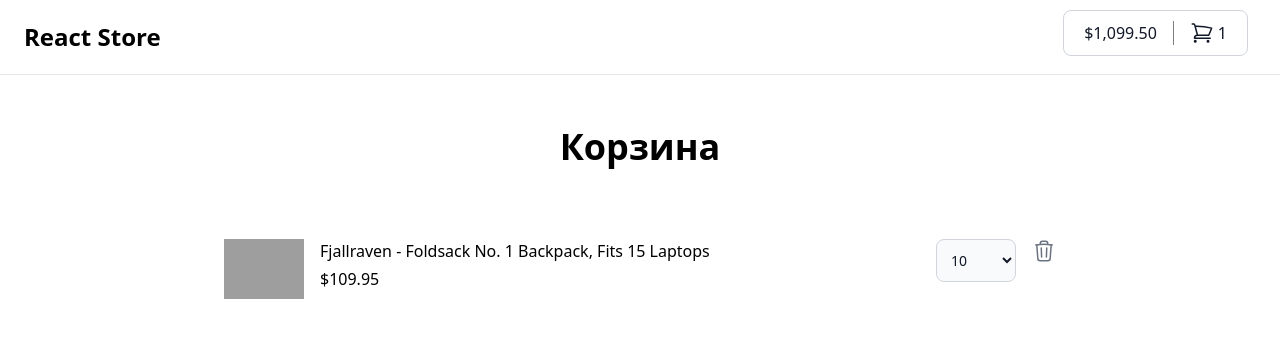
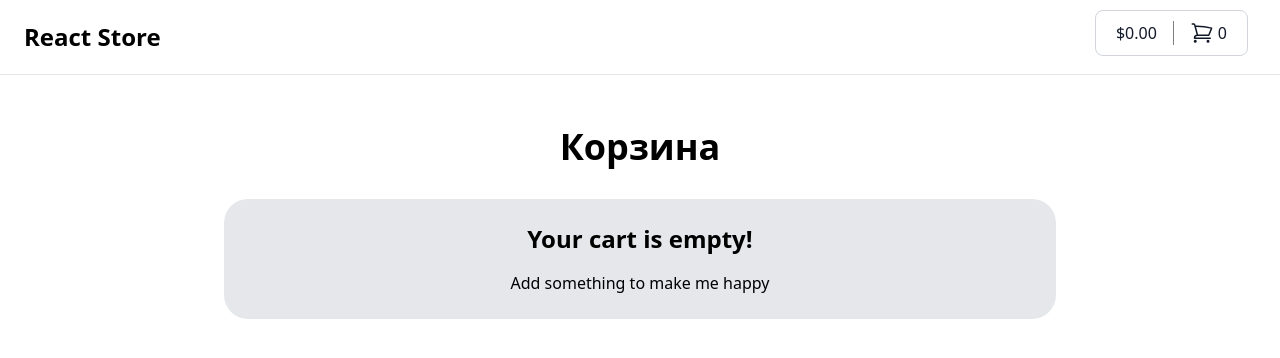
Before and after one commit to an3wers/react-store, a React (Create React App) app: page /cart in a window 1280 px wide. Shown: the top 358 px of the page. Built offline with nearby package versions, Linux system fonts and the light colour scheme; grey boxes are pictures that could not be loaded.

Commit message:
added slice Cart

```diff
--- a/src/components/Cart/ProductPreview.tsx
+++ b/src/components/Cart/ProductPreview.tsx
@@ -1,58 +1,85 @@
-import { useContext, useState } from "react"
-import { CartContext } from "../../context/CartContext"
-import { ICartItem } from "../../types/types"
-import { useFormatterPrice } from "../../utlis/helpers"
-import { Link } from 'react-router-dom'
+import { useState } from "react";
+// import { CartContext } from "../../context/CartContext";
+import { ICartItem } from "../../types/types";
+import { useFormatterPrice } from "../../utlis/helpers";
+import { Link } from "react-router-dom";
 
 interface ICartProduvtPreviewProps {
-    item: ICartItem,
-    remove: (id: number | undefined) => void,
-    setCount: (id: number, count: number) => void
+  item: ICartItem;
+  remove: (id: number) => void;
+  setCount: (id: number, count: number) => void;
 }
-const CartProductPreview: React.FC<ICartProduvtPreviewProps> = ({ item, remove, setCount }) => {
-    const [selectedValue, setSelectedValue] = useState(item.count)
+const CartProductPreview: React.FC<ICartProduvtPreviewProps> = ({
+  item,
+  remove,
+  setCount,
+}) => {
+  const [selectedValue, setSelectedValue] = useState(item.count);
 
-    const selectHandler: React.ChangeEventHandler<HTMLSelectElement> = (event) => {
-
+  const selectHandler: React.ChangeEventHandler<HTMLSelectElement> = (
+    event
+  ) => {
     setSelectedValue(() => {
-            return +event.target.value
-        })
-
-        if(item.id) {
+      return +event.target.value;
+    });
     setCount(item.id, +event.target.value)
-        }
-
-    }
+    // if (item.id) {
+    //   setCount(item.id, +event.target.value);
+    // }
+  };
 
   return (
-        <div className=" flex space-x-4 py-10">
+    <div className=" flex space-x-4 py-10 items-start justify-between">
       <div className=" w-20 h-auto shrink-0">
-                <img className="w-full h-full object-contain" src={item.image} alt={item.title} />
+        <img
+          className="w-full h-full object-contain"
+          src={item.image}
+          alt={item.title}
+        />
       </div>
-            <div className=" grow space-y-1">
+      <div className=" grow max-w-md space-y-1">
         <div>
           <Link to={`/${item.id}`}>{item.title}</Link>
         </div>
         <div>{useFormatterPrice(item.price)}</div>
       </div>
+
       <div className="w-20">
-                <select id="counts" value={selectedValue} onChange={selectHandler} className="bg-gray-50 border border-gray-300 text-gray-900 text-sm rounded-lg focus:ring-blue-500 focus:border-blue-500 block w-full p-2.5">
-                    {
-                        [... new Array(10)].map((_, index) => {
-                            return <option key={index} value={index + 1}>{index + 1}</option>
-                        })
-                    }
+        <select
+          id="counts"
+          value={selectedValue}
+          onChange={selectHandler}
+          className="bg-gray-50 border border-gray-300 text-gray-900 text-sm rounded-lg focus:ring-blue-500 focus:border-blue-500 block w-full p-2.5"
+        >
+          {[...new Array(10)].map((_, index) => {
+            return (
+              <option key={index} value={index + 1}>
+                {index + 1}
+              </option>
+            );
+          })}
         </select>
       </div>
       <div>
         <button onClick={() => remove(item.id)} type="button">
-                    <svg xmlns="http://www.w3.org/2000/svg" fill="none" viewBox="0 0 24 24" strokeWidth={1.5} stroke="#6b7280" className="w-6 h-6">
-                        <path strokeLinecap="round" strokeLinejoin="round" d="M14.74 9l-.346 9m-4.788 0L9.26 9m9.968-3.21c.342.052.682.107 1.022.166m-1.022-.165L18.16 19.673a2.25 2.25 0 01-2.244 2.077H8.084a2.25 2.25 0 01-2.244-2.077L4.772 5.79m14.456 0a48.108 48.108 0 00-3.478-.397m-12 .562c.34-.059.68-.114 1.022-.165m0 0a48.11 48.11 0 013.478-.397m7.5 0v-.916c0-1.18-.91-2.164-2.09-2.201a51.964 51.964 0 00-3.32 0c-1.18.037-2.09 1.022-2.09 2.201v.916m7.5 0a48.667 48.667 0 00-7.5 0" />
+          <svg
+            xmlns="http://www.w3.org/2000/svg"
+            fill="none"
+            viewBox="0 0 24 24"
+            strokeWidth={1.5}
+            stroke="#6b7280"
+            className="w-6 h-6"
+          >
+            <path
+              strokeLinecap="round"
+              strokeLinejoin="round"
+              d="M14.74 9l-.346 9m-4.788 0L9.26 9m9.968-3.21c.342.052.682.107 1.022.166m-1.022-.165L18.16 19.673a2.25 2.25 0 01-2.244 2.077H8.084a2.25 2.25 0 01-2.244-2.077L4.772 5.79m14.456 0a48.108 48.108 0 00-3.478-.397m-12 .562c.34-.059.68-.114 1.022-.165m0 0a48.11 48.11 0 013.478-.397m7.5 0v-.916c0-1.18-.91-2.164-2.09-2.201a51.964 51.964 0 00-3.32 0c-1.18.037-2.09 1.022-2.09 2.201v.916m7.5 0a48.667 48.667 0 00-7.5 0"
+            />
           </svg>
         </button>
       </div>
     </div>
-    )
-}
+  );
+};
 
-export default CartProductPreview
+export default CartProductPreview;
--- a/src/components/Header/Header.tsx
+++ b/src/components/Header/Header.tsx
@@ -1,10 +1,14 @@
-import { useContext } from 'react';
+// import { useContext } from 'react';
 import { Link, useNavigate } from 'react-router-dom';
-import { CartContext } from '../../context/CartContext';
+// import { CartContext } from '../../context/CartContext';
 import { useFormatterPrice } from '../../utlis/helpers';
-const Header = () => {
+import { useAppSelector } from '../../hooks/reduxHooks'
+import { selectSum } from '../../store/slices/cartSlice';
+const Header: React.FC = () => {
 
-  const { items, summ } = useContext(CartContext)
+  const summ = useAppSelector(selectSum)
+  const items = useAppSelector(state => state.cart.items)
+  // const { items, summ } = useContext(CartContext)
 
   const navigate = useNavigate()
   return (
--- a/src/components/Product/Product.tsx
+++ b/src/components/Product/Product.tsx
@@ -1,9 +1,11 @@
 // import { FC } from 'react'
-import { useContext, useMemo } from 'react';
-import { CartContext } from '../../context/CartContext';
+import { useMemo } from 'react';
+// import { CartContext } from '../../context/CartContext';
 import { IProduct } from '../../types/types';
 import { useFormatterPrice } from '../../utlis/helpers';
 import { Link } from 'react-router-dom'
+import { useAppDispatch, useAppSelector } from '../../hooks/reduxHooks'
+import { addItem } from '../../store/slices/cartSlice'
 
 interface ProductProps {
   product: IProduct;
@@ -11,11 +13,14 @@ interface ProductProps {
 
 const Product = ({ product }: ProductProps) => {
 
-  const { addItem, items } = useContext(CartContext)
+  // const { addItem, items } = useContext(CartContext)
+  const { items } = useAppSelector(state => state.cart)
+  const dispatch = useAppDispatch()
 
   const addCartHandler = () => {
     // console.log(product)
-    addItem({ id: product.id, title: product.title, price: product.price, count: 1, image: product.image })
+    // addItem({ id: product.id, title: product.title, price: product.price, count: 1, image: product.image })
+    dispatch(addItem({ id: product.id, title: product.title, price: product.price, count: 1, image: product.image }))
   }
 
   const isInCart = useMemo(() => {
--- a/src/pages/Cart.tsx
+++ b/src/pages/Cart.tsx
@@ -1,20 +1,21 @@
-import { useContext } from "react"
+// import { useContext } from "react"
 import CartEmptyState from "../components/Cart/EmptyState"
 import CartProductPreview from "../components/Cart/ProductPreview"
-import { CartContext } from "../context/CartContext"
+// import { CartContext } from "../context/CartContext"
+import { useAppSelector, useAppDispatch } from '../hooks/reduxHooks'
+import { removeItem, updateCountInItem } from '../store/slices/cartSlice'
 
 const Cart: React.FC = () => {
+    const { items } = useAppSelector(state => state.cart)
+    const dispatch = useAppDispatch()
+    // const { items, removeItem, setCount } = useContext(CartContext)
 
-    const { items, removeItem, setCount } = useContext(CartContext)
-
-    const removeHandler = (id: number | undefined) => {
-        if(id) {
-            removeItem(id)
-        }
+    const removeHandler = (id:number) => {
+        dispatch(removeItem(id))
     }
 
     const setCountHandler = (id: number, count: number) => {
-        setCount(id, count)
+       dispatch(updateCountInItem({id, count}))
     }
 
     return (
--- a/src/pages/Home.tsx
+++ b/src/pages/Home.tsx
@@ -43,10 +43,12 @@ const HomePage: React.FC = () => {
   const isSearchParams = useRef(false);
   const countOnPage = 6;
 
+
+
   useEffect(() => {
     if (location.search) {
       const params = qs.parse(
-        location.search.slice(1, window.location.search.length)
+        location.search.slice(1, location.search.length)
       );
       dispatch(setCategory(params.category as string));
       if (params.page) {
@@ -61,8 +63,11 @@ const HomePage: React.FC = () => {
     }
 
   }, [location]);
-
+/*
+  * Есть баг с ссылкой ?page=1&search=&category=All, параметры равны дефолтному состоянию из-за этого не срабатывает хук
+  */
   useEffect(() => {
+    // Разобраться зачем тут проверяю на первый рендер
     if (isFirstRender.current) {
       if (!isSearchParams.current) {
         fetchProducts(selectedCategory);
--- a/src/store/index.ts
+++ b/src/store/index.ts
@@ -1,9 +1,11 @@
 import { configureStore } from '@reduxjs/toolkit'
 import filtersReducer from './slices/filtersSlice'
+import cartReducer from './slices/cartSlice'
 
 export const store = configureStore({
   reducer: {
-    filters: filtersReducer
+    filters: filtersReducer,
+    cart: cartReducer
   },
 })
 
--- /dev/null
+++ b/src/store/slices/cartSlice.ts
@@ -0,0 +1,50 @@
+import { createSlice, PayloadAction } from "@reduxjs/toolkit";
+import { RootState } from "../index";
+import { ICartItem } from "../../types/types";
+
+interface CartState {
+  items: ICartItem[];
+  // sum: number
+}
+
+const initialState: CartState = {
+  items: [],
+  // sum: 0,
+};
+
+export const cartSlice = createSlice({
+  name: "cart",
+  initialState,
+  reducers: {
+    addItem(state, action: PayloadAction<ICartItem>) {
+      state.items.push(action.payload);
+    },
+    removeItem(state, action: PayloadAction<number>) {
+      state.items = state.items.filter((el) => el.id !== action.payload);
+    },
+    updateCountInItem(
+      state,
+      action: PayloadAction<{ id: number; count: number }>
+    ) {
+      const currentItem = state.items.find(
+        (item) => item.id === action.payload.id
+      );
+      if (currentItem) {
+        currentItem.count = action.payload.count;
+      }
+    },
+  },
+});
+
+export const { addItem, removeItem, updateCountInItem } = cartSlice.actions;
+export const selectSum = (state: RootState) => {
+  let result = 0;
+  let tmpArr = state.cart.items.map((el) => el.count * el.price);
+
+  tmpArr.forEach((el) => {
+    result += el;
+  });
+
+  return result;
+};
+export default cartSlice.reducer;
--- a/src/types/types.ts
+++ b/src/types/types.ts
@@ -1,5 +1,5 @@
 export interface IProduct {
-  id?: number;
+  id: number;
   title: string;
   price: number;
   description?: string;
```
Also changed, not shown: src/components/Product/CreateProduct.tsx (+7 -6 lines). Lines whose indentation alone changed are shown as unchanged.
